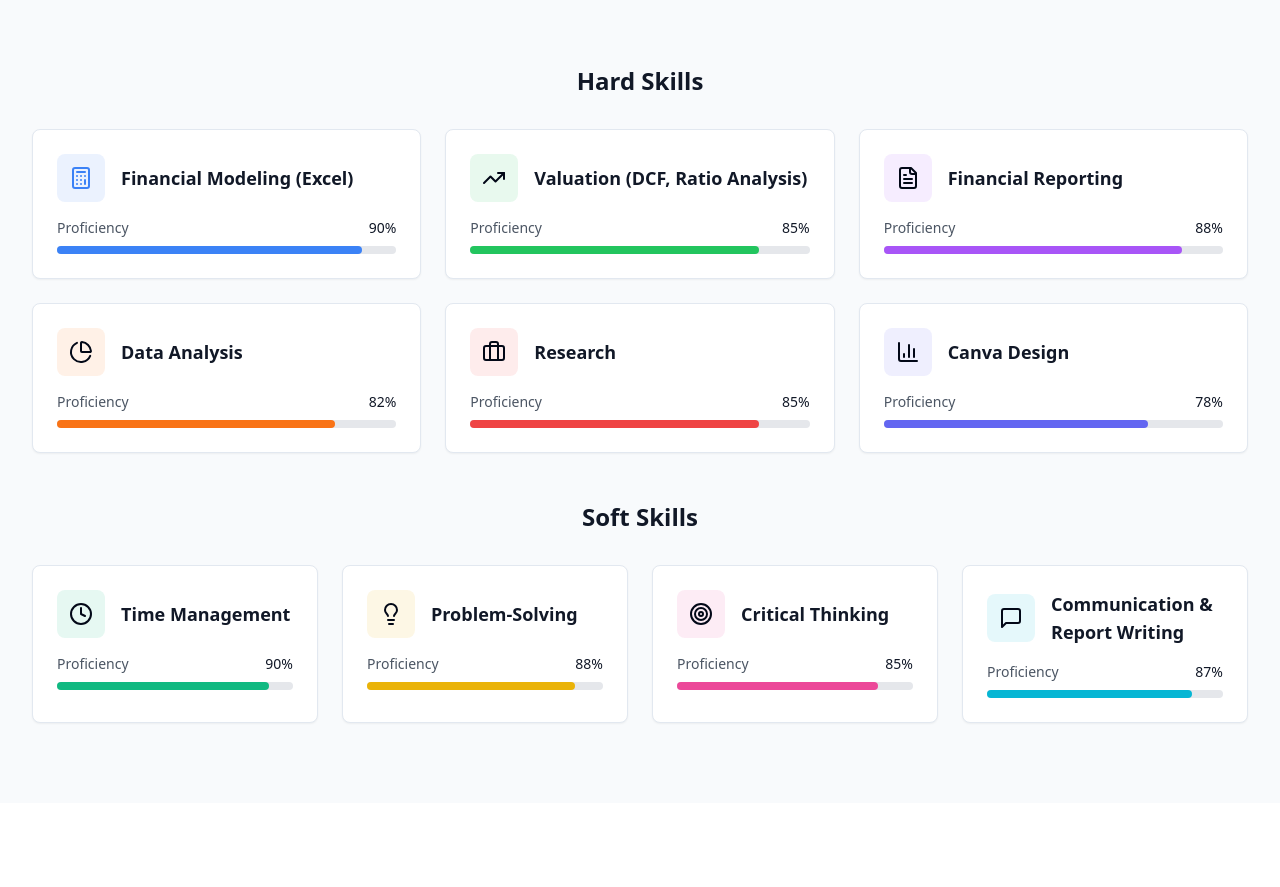
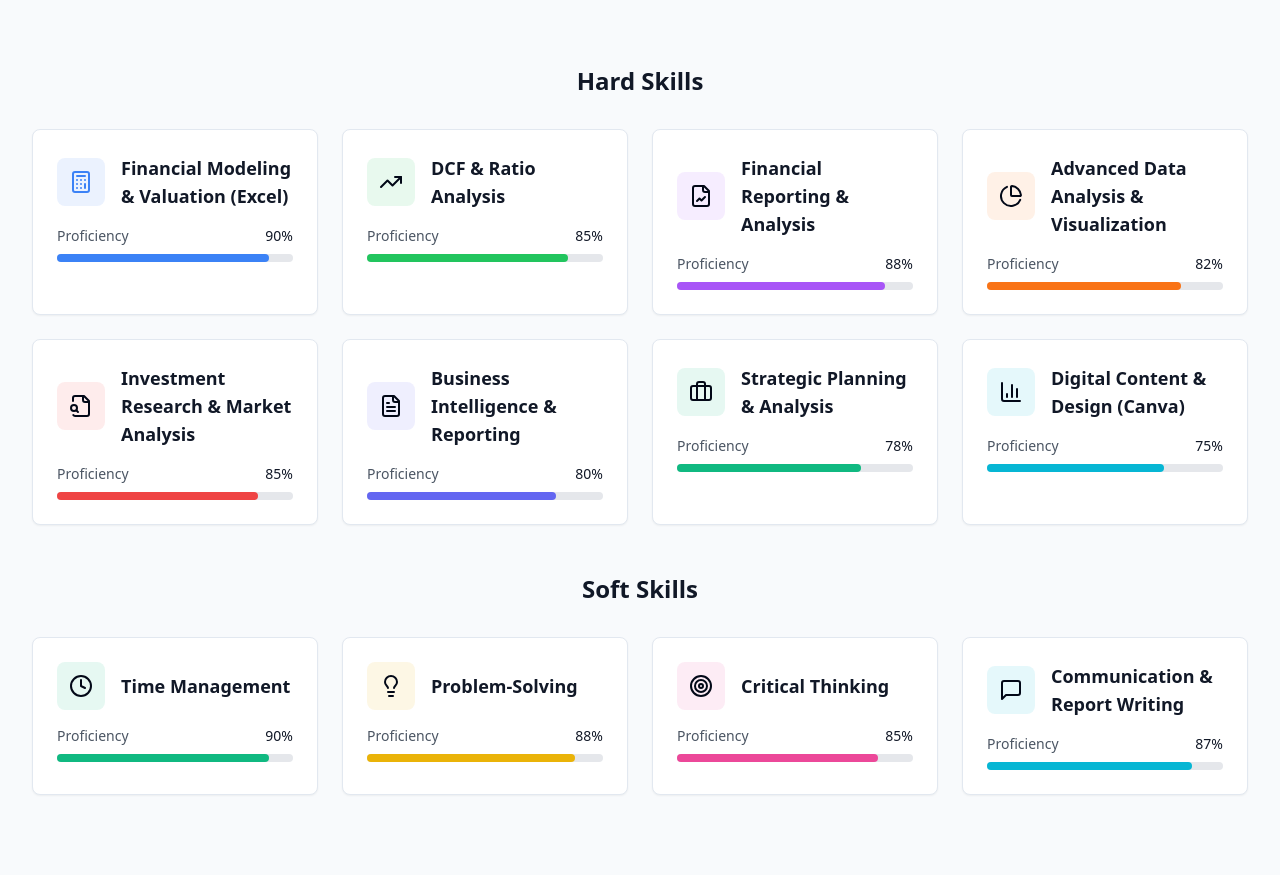
Before and after one commit to adarshkumar0501/finance-brand-builder, a React (Vite) app: page / in a window 1280 px wide. Shown: the part 2200-3087 px from the top of the page. Built offline with nearby package versions, Linux system fonts and the light colour scheme.

Commit message:
Enhance hard skills
Update the hard skills section with the requested skills.

```diff
--- a/src/components/Skills.tsx
+++ b/src/components/Skills.tsx
@@ -1,45 +1,56 @@
-
 import React from 'react';
 import { Card, CardContent } from "@/components/ui/card";
-import { BarChart3, FileText, Briefcase, Calculator, TrendingUp, PieChart, Clock, MessageSquare, Target, Lightbulb } from 'lucide-react';
+import { BarChart3, FileText, Briefcase, Calculator, TrendingUp, PieChart, Clock, MessageSquare, Target, Lightbulb, FileChartLine, FileSearch } from 'lucide-react';
 
 const Skills = () => {
   const hardSkills = [
     {
-      name: 'Financial Modeling (Excel)',
+      name: 'Financial Modeling & Valuation (Excel)',
       level: 90,
       icon: Calculator,
       color: 'bg-blue-500'
     },
     {
-      name: 'Valuation (DCF, Ratio Analysis)',
+      name: 'DCF & Ratio Analysis',
       level: 85,
       icon: TrendingUp,
       color: 'bg-green-500'
     },
     {
-      name: 'Financial Reporting',
+      name: 'Financial Reporting & Analysis',
       level: 88,
-      icon: FileText,
+      icon: FileChartLine,
       color: 'bg-purple-500'
     },
     {
-      name: 'Data Analysis',
+      name: 'Advanced Data Analysis & Visualization',
       level: 82,
       icon: PieChart,
       color: 'bg-orange-500'
     },
     {
-      name: 'Research',
+      name: 'Investment Research & Market Analysis',
       level: 85,
-      icon: Briefcase,
+      icon: FileSearch,
       color: 'bg-red-500'
     },
     {
-      name: 'Canva Design',
+      name: 'Business Intelligence & Reporting',
+      level: 80,
+      icon: FileText,
+      color: 'bg-indigo-500'
+    },
+    {
+      name: 'Strategic Planning & Analysis',
       level: 78,
+      icon: Briefcase,
+      color: 'bg-emerald-500'
+    },
+    {
+      name: 'Digital Content & Design (Canva)',
+      level: 75,
       icon: BarChart3,
-      color: 'bg-indigo-500'
+      color: 'bg-cyan-500'
     }
   ];
 
@@ -114,7 +125,7 @@ const Skills = () => {
           {/* Hard Skills */}
           <div>
             <h3 className="text-2xl font-bold text-gray-900 mb-8 text-center">Hard Skills</h3>
-            <div className="grid md:grid-cols-2 lg:grid-cols-3 gap-6">
+            <div className="grid md:grid-cols-2 lg:grid-cols-3 xl:grid-cols-4 gap-6">
               {hardSkills.map((skill, index) => (
                 <SkillCard key={skill.name} skill={skill} index={index} />
               ))}
```
